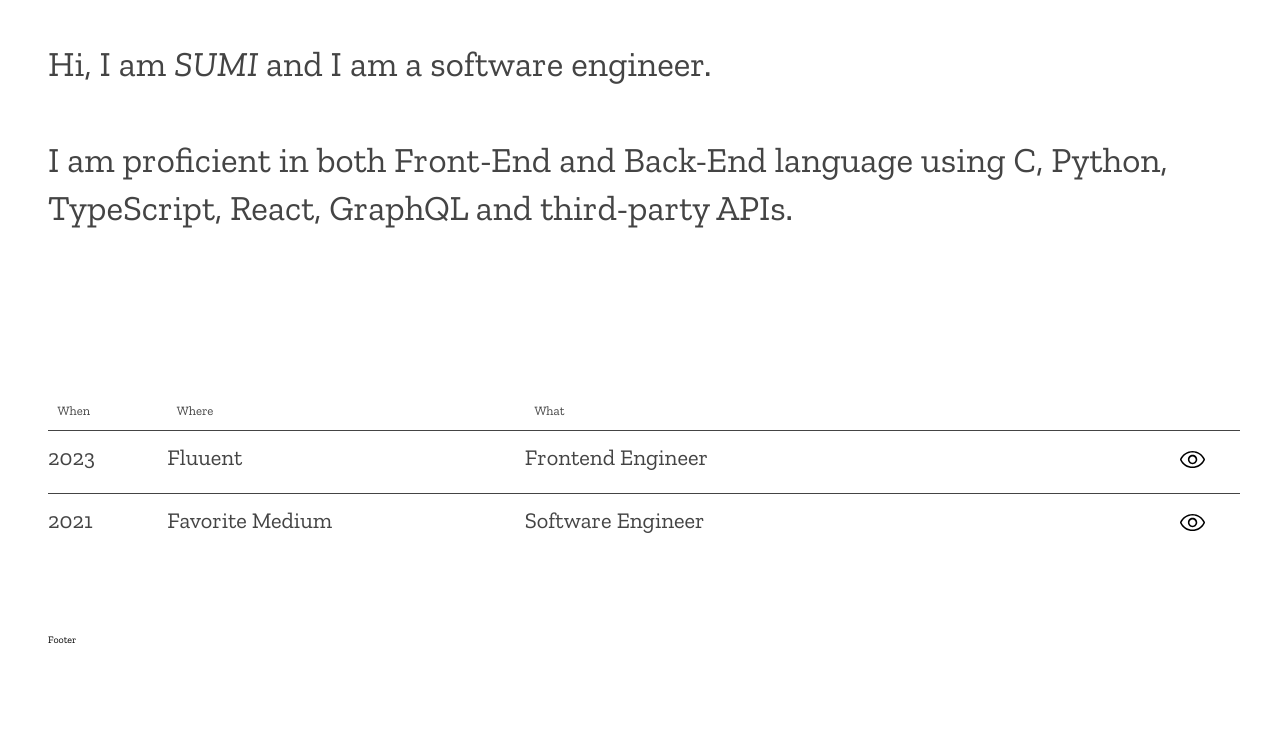
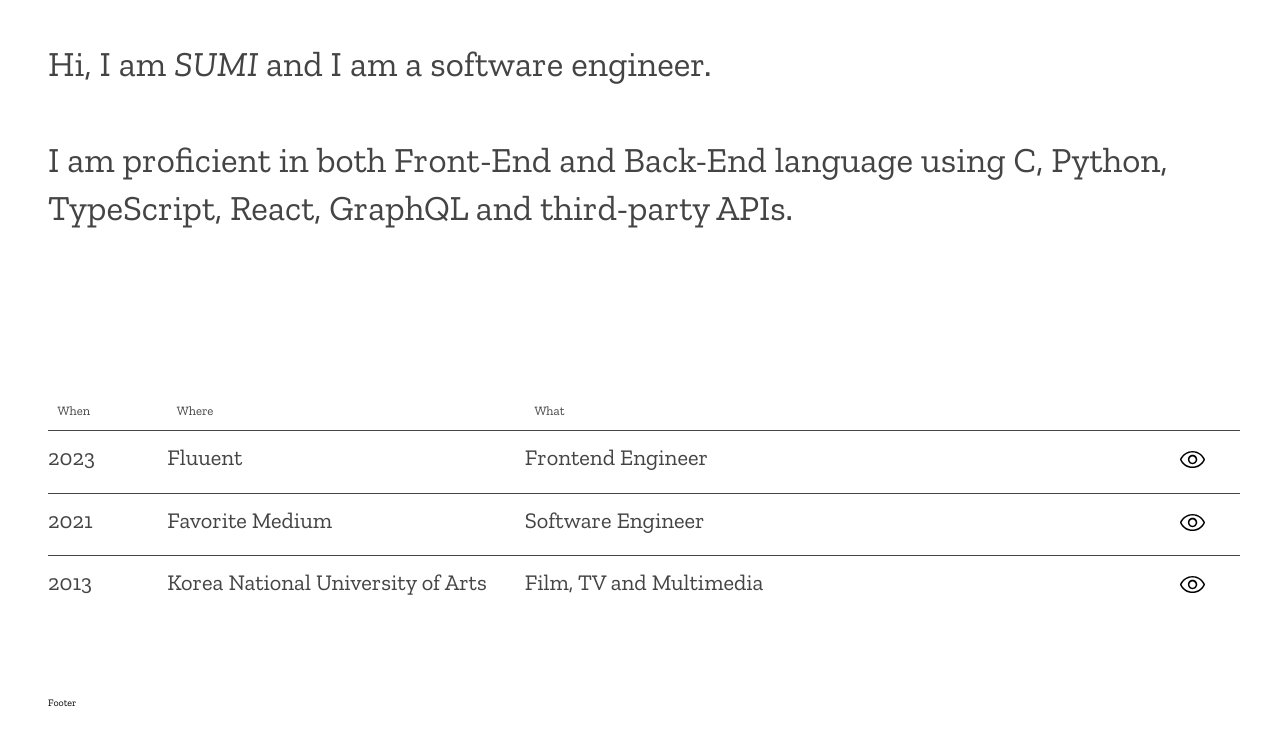
Before and after one commit to SumiSeo/sumiseo-portfolio, a Next.js app: page / in a window 1280 px wide. Shown: the top 744 px of the page. Built offline with nearby package versions, Linux system fonts and the light colour scheme; a web font is replaced by a local one.

Commit message:
add school info

```diff
--- a/pages/works.tsx
+++ b/pages/works.tsx
@@ -6,6 +6,7 @@
 const works = (): JSX.Element => {
   const [expandedFluuent, setExpandedFluuent] = useState<boolean>(true);
   const [expandedFM, setExpandedFM] = useState<boolean>(true);
+  const [expandedSchool, setExpandedSchool] = useState<boolean>(true);
 
   const expandFluuentWorkDetail = () => {
     setExpandedFluuent(!expandedFluuent);
@@ -13,6 +14,10 @@
 
   const expandFMWorkDetail = () => {
     setExpandedFM(!expandedFM);
+  };
+
+  const expandSchoolDetail = () => {
+    setExpandedSchool(!expandedSchool);
   };
 
   return (
@@ -47,6 +52,20 @@
             />
           </div>
         </div>
+        <div onClick={expandSchoolDetail}>
+          <Work
+            year="2013"
+            name="Korea National University of Arts"
+            desc="Film, TV and Multimedia"
+          />
+          <div className={expandedSchool ? styles.hidden : ""}>
+            <WorkDetail
+              date="2013.03 - 2018.02"
+              company="Korea National University of Arts was established as the only national university of arts with an aim to serve as a leading institution which cultivates artists."
+              project="Learned overall arts and created some artworks."
+            />
+          </div>
+        </div>
       </div>
     </>
   );
```
